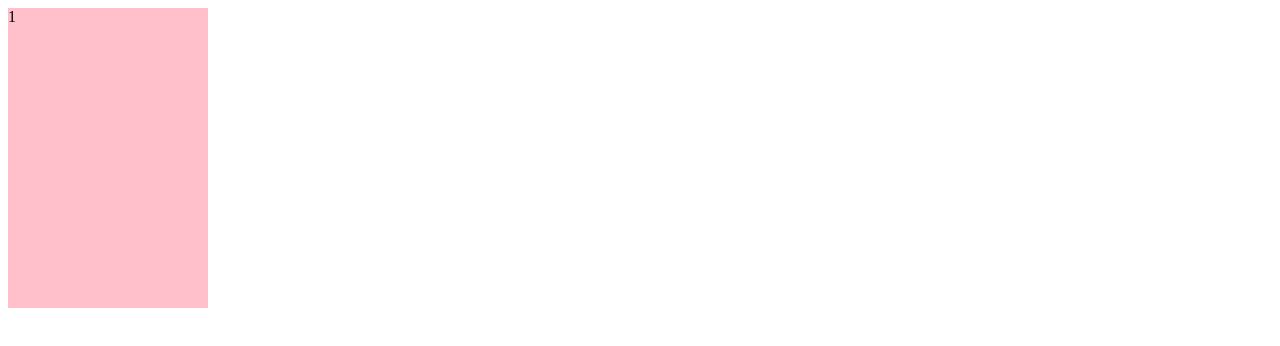
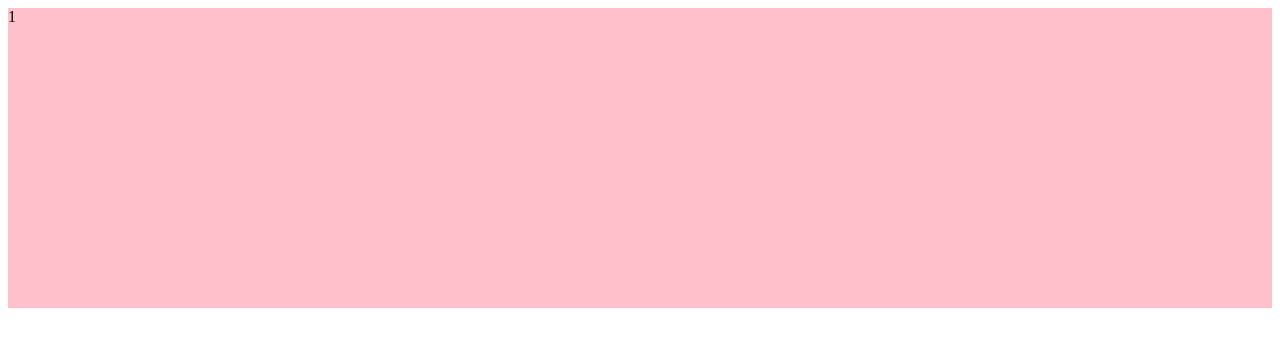
Before and after one commit to z466599850/git_study, a plain HTML site: page page/login/index.html in a window 1280 px wide. Drawn offline with Linux system fonts and the light colour scheme.

Commit message:
测试修改

```diff
--- a/page/login/index.html
+++ b/page/login/index.html
@@ -9,7 +9,7 @@
     div {
       background-color: pink;
       height: 300px;
-      width: 200px;
+      sas width: 200px;
     }
   </style>
 </head>
```
